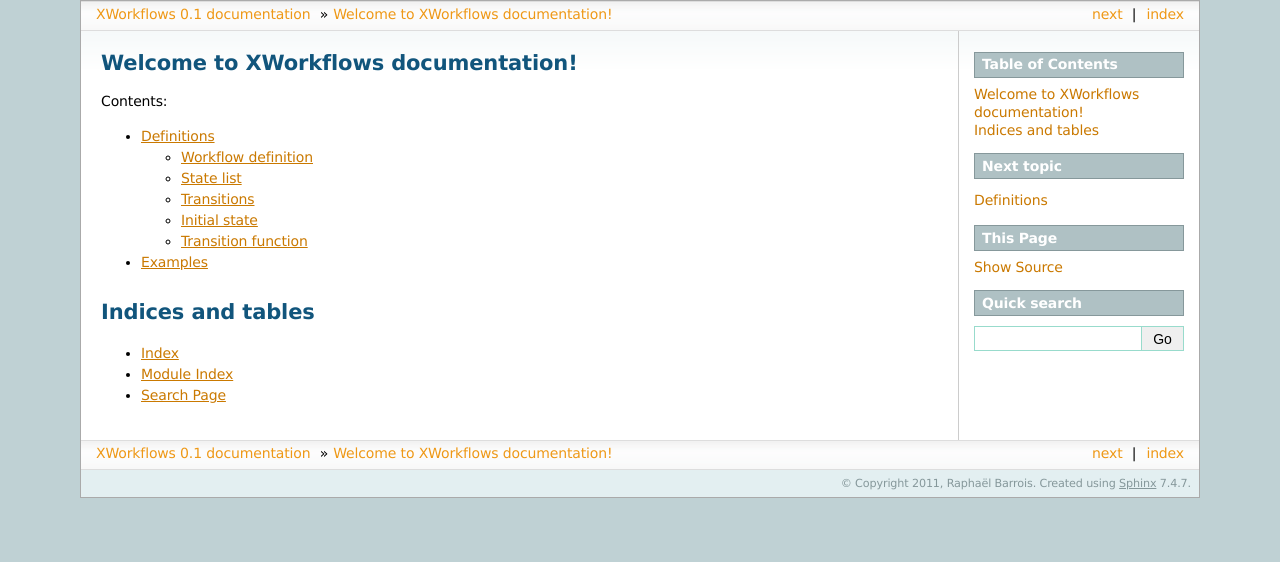
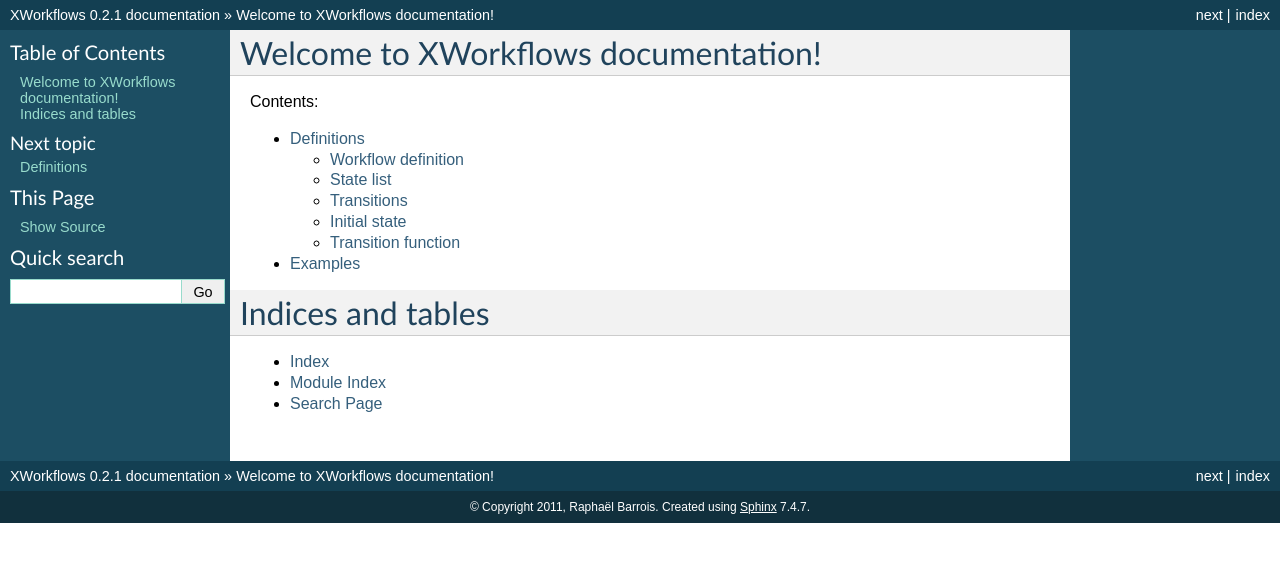
Before and after one commit to rbarrois/xworkflows, a Sphinx documentation site: the page built from doc/index.rst, in a window 1280 px wide. Shown: the top 562 px of the page. Built offline with Sphinx 7.4.7, drawn with Linux system fonts in a browser that asks for light colours.

Commit message:
Improve documentation look
Signed-off-by: Raphaël Barrois <raphael.barrois@polyconseil.fr>

```diff
--- a/doc/conf.py
+++ b/doc/conf.py
@@ -17,6 +17,7 @@
 # add these directories to sys.path here. If the directory is relative to the
 # documentation root, use os.path.abspath to make it absolute, like shown here.
 #sys.path.insert(0, os.path.abspath('.'))
+sys.path.insert(0, os.path.dirname(os.path.abspath('.')))
 
 # -- General configuration -----------------------------------------------------
 
@@ -48,9 +49,9 @@
 # built documents.
 #
 # The short X.Y version.
-version = '0.1'
+version = '0.2'
 # The full version, including alpha/beta/rc tags.
-release = '0.1'
+release = '0.2.1'
 
 # The language for content autogenerated by Sphinx. Refer to documentation
 # for a list of supported languages.
@@ -91,7 +92,7 @@
 
 # The theme to use for HTML and HTML Help pages.  See the documentation for
 # a list of builtin themes.
-html_theme = 'sphinxdoc'
+html_theme = 'default'
 
 # Theme options are theme-specific and customize the look and feel of a theme
 # further.  For a list of options available for each theme, see the
```
